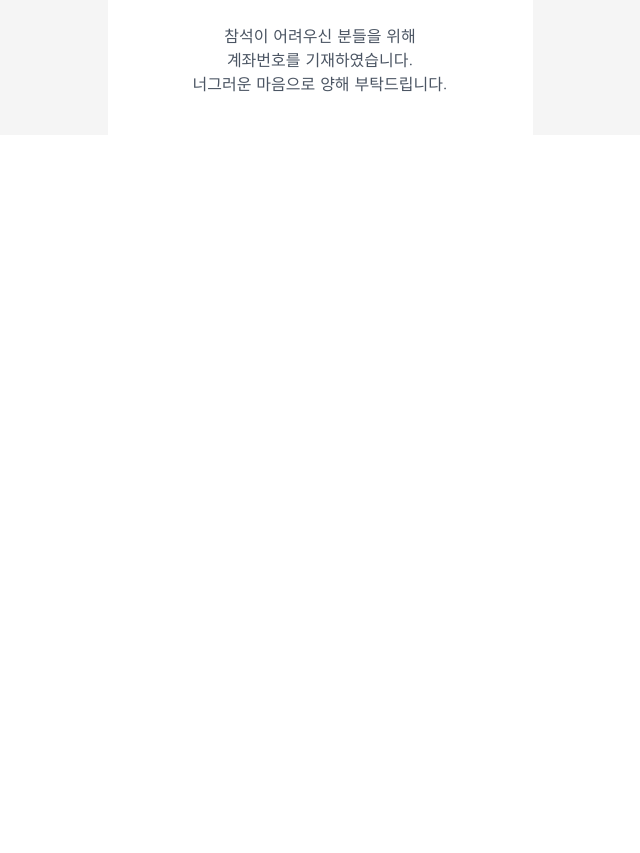
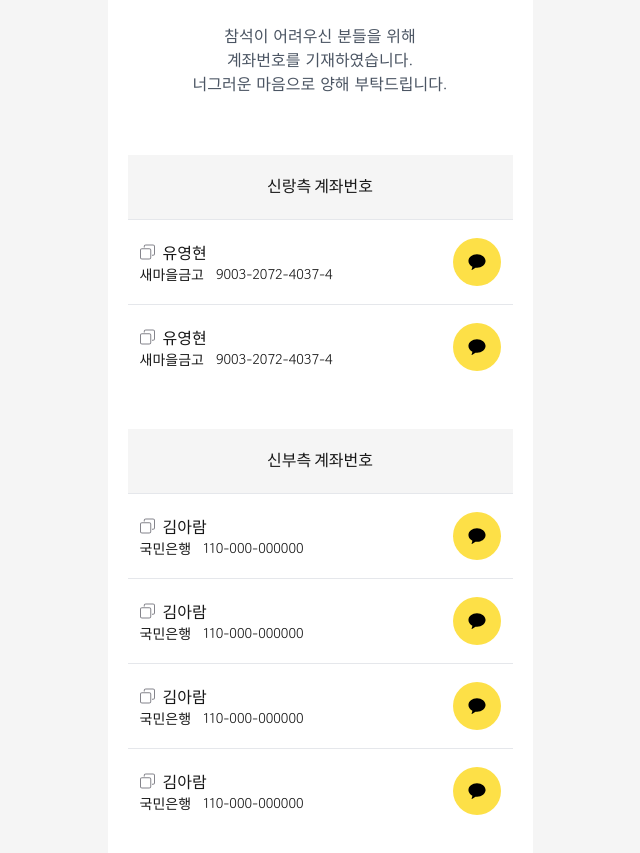
Before and after one commit to AAAAlvin/wedding-next, a Next.js app: page / in a window 1280 px wide. Shown: the part 3020-3873 px from the top of the page, without its empty margins (320-960 px from the left). Before the commit the page ends 3155 px from the top, so only its background shows below. Built offline with nearby package versions, Linux system fonts and the light colour scheme.

Commit message:
계좌 번호 추가

```diff
--- a/src/app/_docoment.tsx
+++ /dev/null
@@ -1,29 +0,0 @@
-// pages/_document.tsx
-
-import Document, { Html, Head, Main, NextScript } from 'next/document';
-
-class MyDocument extends Document {
-  render() {
-    return (
-      <Html lang="ko"> {/* 언어 설정 */}
-        <Head>
-          {/* 메타데이터, 링크 등 추가 */}
-          <meta name="viewport" content="width=device-width, initial-scale=1" />
-          <link rel="icon" href="/favicon.ico" />
-          {/* OG 메타 태그 등 추가 가능 */}
-          <meta property="og:title" content="유영현, 김아람 결혼합니다♥" />
-          <meta property="og:description" content="2025년 4월 26일, 유영현과 김아람의 결혼식에 초대합니다!" />
-          <meta property="og:image" content="https://example.com/images/og-image.jpg" />
-          <meta property="og:url" content="https://example.com" />
-          <meta property="og:type" content="website" />
-        </Head>
-        <body>
-          <Main /> {/* 페이지 콘텐츠 */}
-          <NextScript /> {/* Next.js의 스크립트 삽입 */}
-        </body>
-      </Html>
-    );
-  }
-}
-
-export default MyDocument;
--- a/src/app/layout.tsx
+++ b/src/app/layout.tsx
@@ -28,6 +28,7 @@ export const metadata: Metadata = {
   description: "Generated by create next app",
 };
 
+
 export default function RootLayout({
   children,
 }: Readonly<{
--- a/src/app/page.tsx
+++ b/src/app/page.tsx
@@ -1,7 +1,7 @@
 // "use client";
 
 // import { useState } from "react";
-import Head from 'next/head';
+import { Account } from '@/components/account';
 import { MainAccount } from './mainaccount';
 import { MainIntro } from './mainintro';
 import { MainLocation } from './mainlocation';
@@ -17,6 +17,7 @@ export default function Main() {
             <MainIntro />
             <MainLocation/>
             <MainAccount/>
+            <Account/>
             {/* <MainTitle title="GALLERY" subtitle="우리의 순간"/> */}
           </div>
         </div>
--- /dev/null
+++ b/src/components/account.tsx
@@ -0,0 +1,76 @@
+"use client";
+import React from "react";
+
+const accounts = {
+  groom: [
+    { name: "유영현", bank: "새마을금고", account: "9003-2072-4037-4" },
+    { name: "유영현", bank: "새마을금고", account: "9003-2072-4037-4" },
+  ],
+  bride: [
+    { name: "김아람", bank: "국민은행", account: "110-000-000000" },
+    { name: "김아람", bank: "국민은행", account: "110-000-000000" },
+    { name: "김아람", bank: "국민은행", account: "110-000-000000" },
+    { name: "김아람", bank: "국민은행", account: "110-000-000000" },
+  ],
+};
+
+export function Account() {
+  return (
+    <div id="tel_ul_3" className="bg-white">
+      {/* 신랑측 계좌정보 */}
+      <AccountSection title="신랑측 계좌번호" accounts={accounts.groom} />
+
+      {/* 신부측 계좌정보 */}
+      <AccountSection title="신부측 계좌번호" accounts={accounts.bride} />
+    </div>
+  );
+}
+
+function AccountSection({ title, accounts }: { title: string; accounts: any[] }) {
+  return (
+    <div className="p-5">
+      <a className="flex justify-center bg-neutral-100 p-5">
+        {title}
+        <i className="fa fa-chevron-down"></i>
+      </a>
+      <ul className="c accordion-list accordion1">
+        {accounts.map((account, index) => (
+          <AccountItem
+            key={index}
+            name={account.name}
+            bank={account.bank}
+            account={account.account}
+          />
+        ))}
+      </ul>
+    </div>
+  );
+}
+
+function AccountItem({ name, bank, account }: { name: string; bank: string; account: string }) {
+  const copyToClipboard = () => {
+    navigator.clipboard.writeText(`${bank} ${account}`);
+    alert("계좌 정보가 복사되었습니다!");
+  };
+
+  return (
+    <li className="flex justify-between items-center border-t p-3">
+        <div className="flex-col font-gowun py-2">
+            <a className="flex" onClick={copyToClipboard}>
+                <img src="/icons/copy.svg" alt="복사 아이콘" />
+                <span className="px-2">{name}</span>
+            </a>
+            <a className="flex gap-3 text-sm" onClick={copyToClipboard}>
+                <span className="bnk">{bank}</span>
+                <span className="nmb">{account}</span>
+            </a>
+        </div>
+
+        <div className="inline-flex items-center justify-center w-12 h-12 bg-yellow-300 rounded-full">
+            <a className="pay" href="https://qr.kakaopay.com/281006011000000310267128">
+            <img src="/icons/pay-kakao.svg" alt="카카오페이" />
+            </a>
+        </div>
+    </li>
+  );
+}
```
Also changed, not shown: public/icons/copy.svg (added), public/icons/pay-kakao.svg (added).
